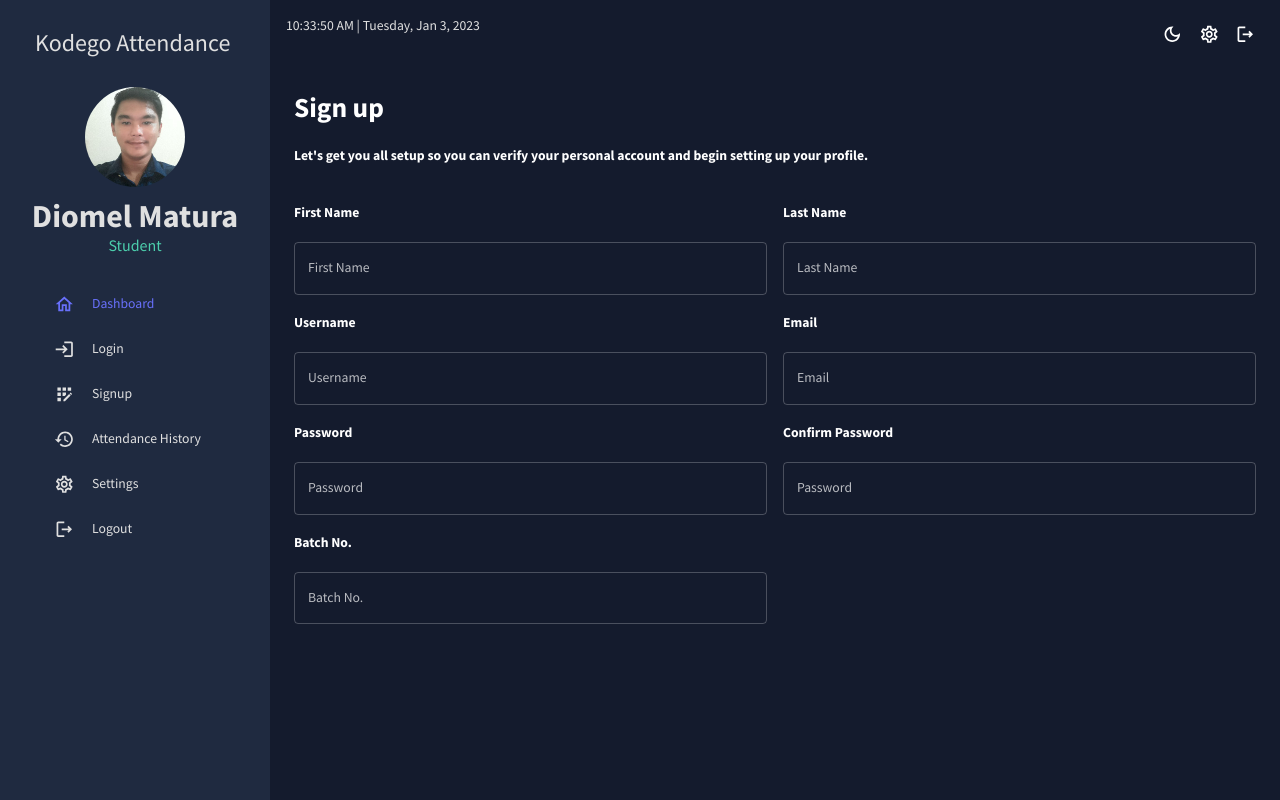
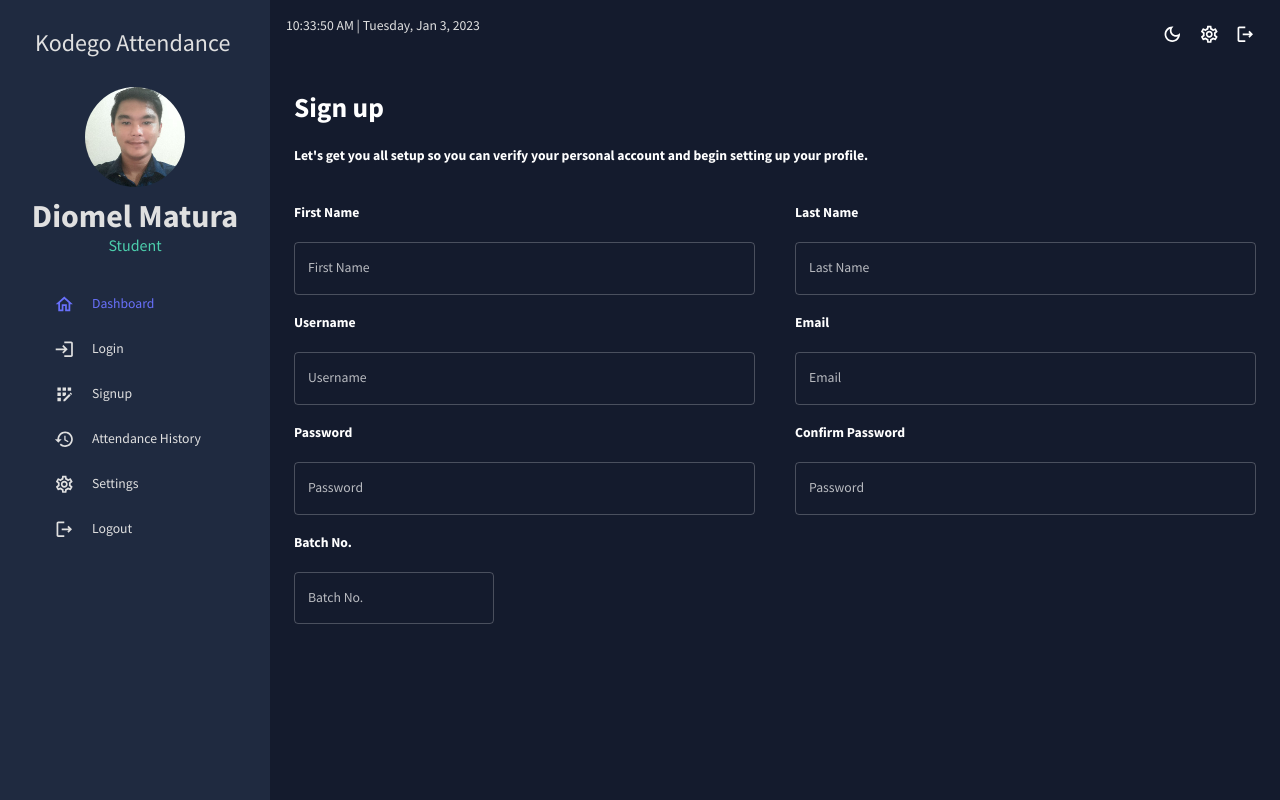
Before and after one commit to PrgDominique/kodegoattendance, a React (Vite) app: page /Signup in a window 1280 px wide. Built offline with nearby package versions, Linux system fonts and the light colour scheme.

Commit message:
Update size batch number textfield

```diff
--- a/src/views/dashboard/Signup.jsx
+++ b/src/views/dashboard/Signup.jsx
@@ -2,6 +2,7 @@ import { TextField, useTheme } from "@mui/material";
 import { tokens } from "../../theme";
 import Container from '@mui/material/Container';
 import Grid from '@mui/material/Grid';
+import { spacing } from '@mui/system';
 
 
 const Signup = () => {
@@ -13,7 +14,7 @@ return (
 <Container fixed>
 <h1>Sign up</h1>
 <h4>Let's get you all setup so you can verify your personal account and begin setting up your profile.</h4>
-<Grid container spacing={2}>
+<Grid container spacing={5}>
         <Grid item xs={6}>
                 <h4>First Name</h4>
                 <TextField
@@ -22,6 +23,8 @@ return (
                   label="First Name"
                   placeholder="Type your first name"
                   variant="outlined"
+                  className="m-5"
+
                 />
                 <h4>Username</h4>
                 <TextField
@@ -43,7 +46,6 @@ return (
                 <h4>Batch No.</h4>
                 <TextField
                   type="text"
-                  fullWidth
                   label="Batch No."
                   placeholder="Type your batch no."
                   variant="outlined"
```
